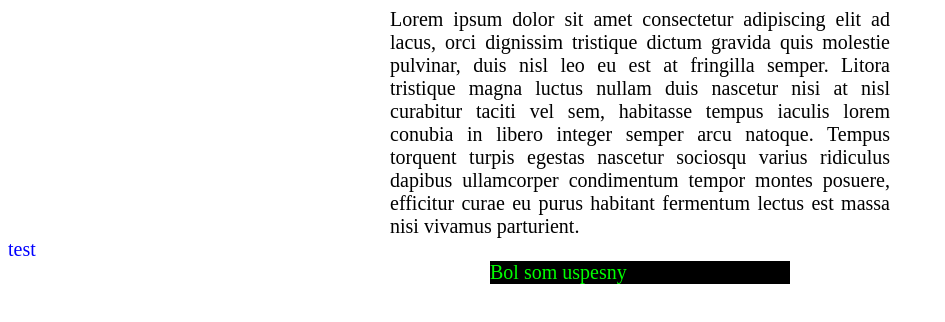
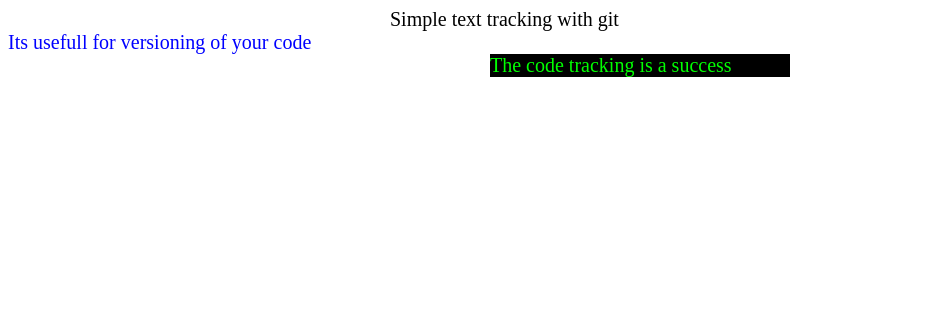
Before and after one commit to Mirrorclaw/html_basics, a plain HTML site: page index.html in a window 1280 px wide. Shown: the whole page, without its empty margins (0-945 px from the left). Drawn offline with Linux system fonts and the light colour scheme.

Commit message:
Simple tracking of file changes

```diff
--- a/index.html
+++ b/index.html
@@ -6,14 +6,13 @@
     </head>
     <body >
         <div class="stred">
-            Lorem ipsum dolor sit amet consectetur adipiscing elit ad lacus, orci dignissim tristique dictum gravida quis molestie pulvinar, duis nisl leo eu est at fringilla semper. Litora tristique magna luctus nullam duis nascetur nisi at nisl curabitur taciti vel sem, habitasse tempus iaculis lorem conubia in libero integer semper arcu natoque. Tempus torquent turpis egestas nascetur sociosqu varius ridiculus dapibus ullamcorper condimentum tempor montes posuere, efficitur curae eu purus habitant fermentum lectus est massa nisi vivamus parturient.
-
+            Simple text tracking with git
         </div>
         <div id="myID">
-            test
+            Its usefull for versioning of your code
         </div>
         <div class="stred success">
-            Bol som uspesny
+            The code tracking is a success
         </div>
     </body>
 </html>
```
